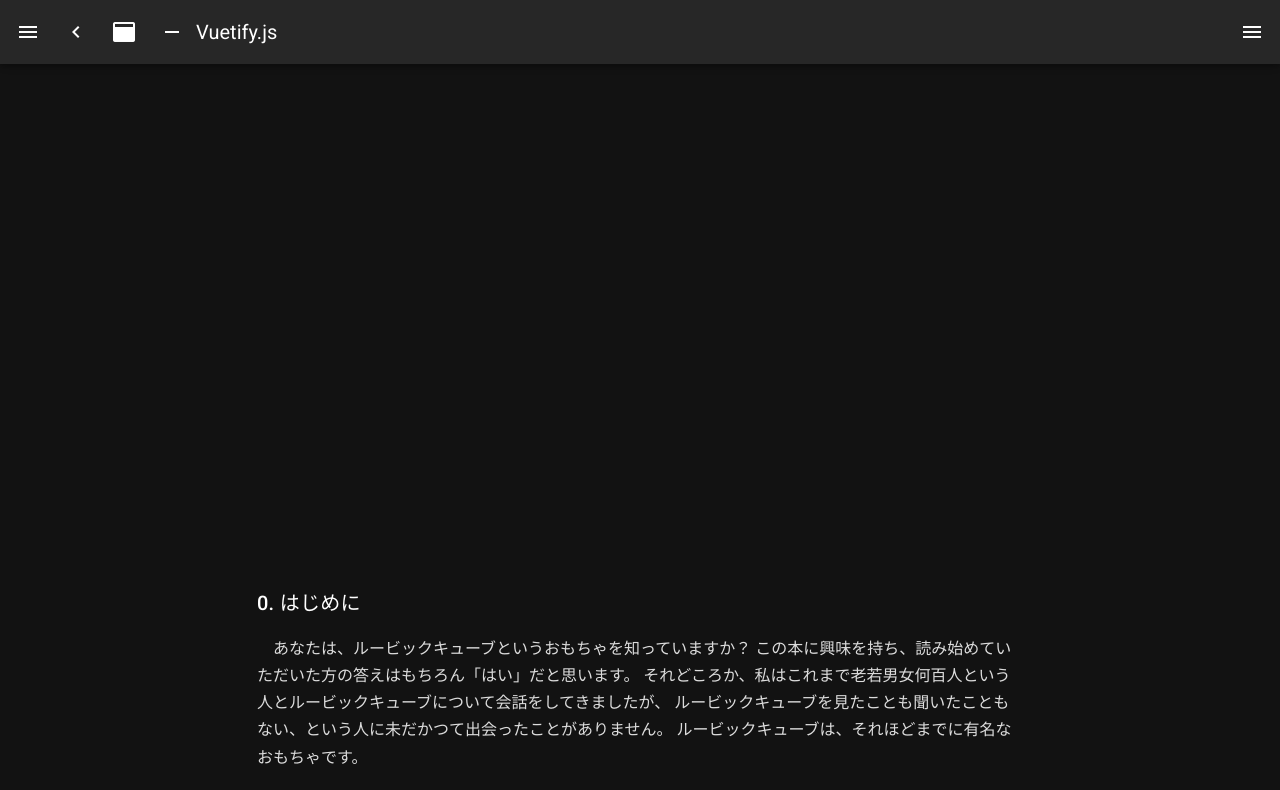
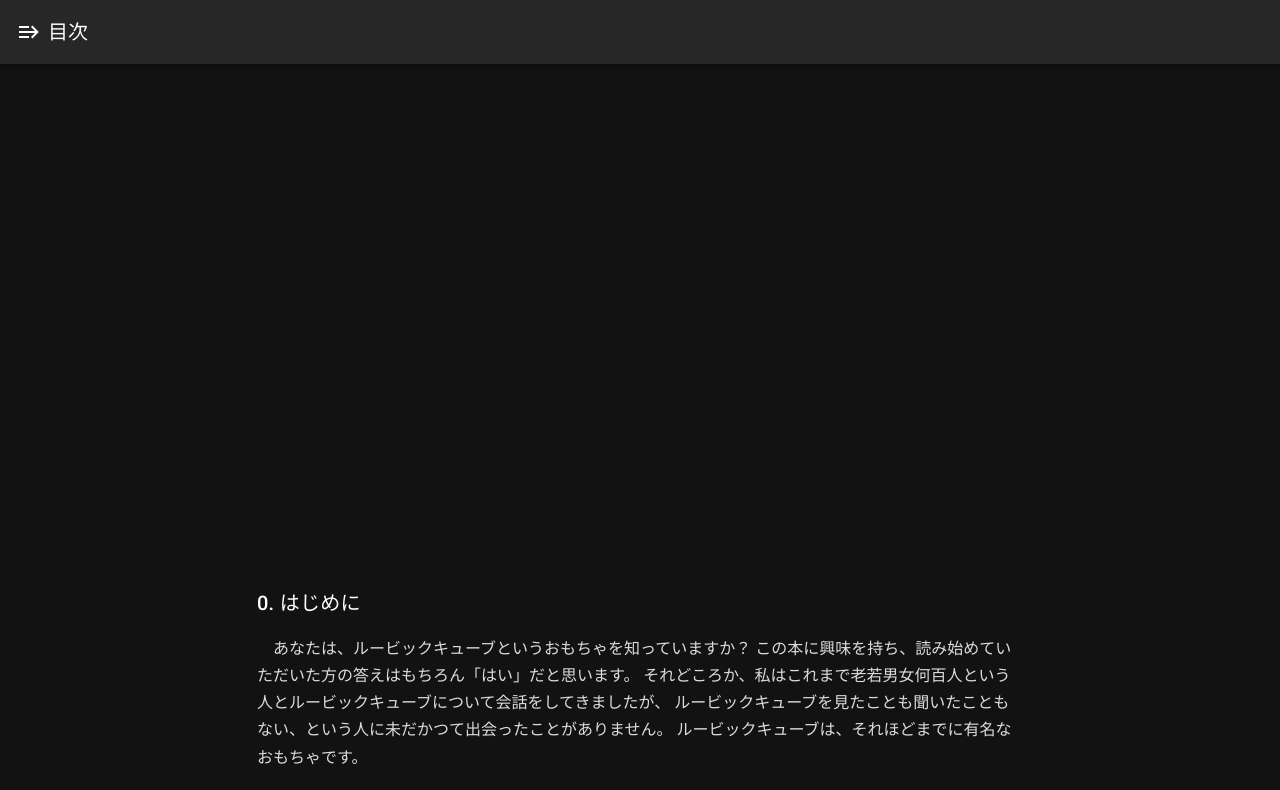
Before and after one commit to roudai/rubiks-book, a Nuxt app: page / in a window 1280 px wide. Shown: the top 790 px of the page. Built offline with nearby package versions, Linux system fonts and the light colour scheme.

Commit message:
メニュー追加

```diff
--- a/layouts/default.vue
+++ b/layouts/default.vue
@@ -15,9 +15,6 @@
           router
           exact
         >
-          <v-list-item-action>
-            <v-icon>{{ item.icon }}</v-icon>
-          </v-list-item-action>
           <v-list-item-content>
             <v-list-item-title>{{ item.title }}</v-list-item-title>
           </v-list-item-content>
@@ -25,68 +22,174 @@
       </v-list>
     </v-navigation-drawer>
     <v-app-bar :clipped-left="clipped" fixed app>
-      <v-app-bar-nav-icon @click.stop="drawer = !drawer" />
-      <v-btn icon @click.stop="miniVariant = !miniVariant">
-        <v-icon>mdi-{{ `chevron-${miniVariant ? 'right' : 'left'}` }}</v-icon>
-      </v-btn>
-      <v-btn icon @click.stop="clipped = !clipped">
-        <v-icon>mdi-application</v-icon>
-      </v-btn>
-      <v-btn icon @click.stop="fixed = !fixed">
-        <v-icon>mdi-minus</v-icon>
-      </v-btn>
+      <v-icon aria-label="目次" @click.stop="drawer = !drawer">{{
+        icon.mdiForwardburger
+      }}</v-icon>
       <v-toolbar-title>{{ title }}</v-toolbar-title>
-      <v-spacer />
-      <v-btn icon @click.stop="rightDrawer = !rightDrawer">
-        <v-icon>mdi-menu</v-icon>
-      </v-btn>
     </v-app-bar>
     <v-main>
       <v-container>
         <Nuxt />
       </v-container>
     </v-main>
-    <v-navigation-drawer v-model="rightDrawer" :right="right" temporary fixed>
-      <v-list>
-        <v-list-item @click.native="right = !right">
-          <v-list-item-action>
-            <v-icon light> mdi-repeat </v-icon>
-          </v-list-item-action>
-          <v-list-item-title>Switch drawer (click me)</v-list-item-title>
-        </v-list-item>
-      </v-list>
-    </v-navigation-drawer>
     <v-footer :absolute="!fixed" app>
-      <span>&copy; {{ new Date().getFullYear() }}</span>
+      <span>&copy; {{ new Date().getFullYear() }} roudai.net</span>
     </v-footer>
   </v-app>
 </template>
 
 <script>
+import { mdiForwardburger } from '@mdi/js'
+
 export default {
   name: 'DefaultLayout',
   data() {
     return {
+      icon: { mdiForwardburger },
       clipped: false,
       drawer: false,
       fixed: false,
       items: [
         {
-          icon: 'mdi-apps',
-          title: 'Welcome',
-          to: '/',
+          title: '0. はじめに',
+          to: '#chapter0',
         },
         {
-          icon: 'mdi-chart-bubble',
-          title: 'Inspire',
-          to: '/inspire',
+          title: '1. 筆者について',
+          to: '#chapter1',
+        },
+        {
+          title: '2. ルービックキューブの大会とは',
+          to: '#chapter2',
+        },
+        {
+          title: '2-1. 誰が開催しているのか',
+          to: '#chapter2-1',
+        },
+        {
+          title: '2-2. 大会に出るには',
+          to: '#chapter2-2',
+        },
+        {
+          title: '2-3. 開催競技',
+          to: '#chapter2-3',
+        },
+        {
+          title: '2-4. 競技形式',
+          to: '#chapter2-4',
+        },
+        {
+          title: '2-5. 大会についてのQ&A',
+          to: '#chapter2-5',
+        },
+        {
+          title: '小話1 ルービックキューブはどれだけ難しいのか',
+          to: '#short1',
+        },
+        {
+          title: '3. 各競技の紹介',
+          to: '#chapter3',
+        },
+        {
+          title: '3-1. 3x3x3 キューブ',
+          to: '#chapter3-1',
+        },
+        {
+          title: '3-2. 2x2x2キューブ',
+          to: '#chapter3-2',
+        },
+        {
+          title: '3-3. 4x4x4キューブ',
+          to: '#chapter3-3',
+        },
+        {
+          title: '3-4. 5x5x5キューブ',
+          to: '#chapter3-4',
+        },
+        {
+          title: '3-5. 6x6x6キューブ',
+          to: '#chapter3-5',
+        },
+        {
+          title: '3-6. 7x7x7キューブ',
+          to: '#chapter3-6',
+        },
+        {
+          title: '小話2 スクランブルプログラムについて',
+          to: '#short2',
+        },
+        {
+          title: '3-7. 3x3x3 目隠し',
+          to: '#chapter3-7',
+        },
+        {
+          title: '3-8. 3x3x3 最少手数',
+          to: '#chapter3-8',
+        },
+        {
+          title: '3-9. 3x3x3 片手',
+          to: '#chapter3-9',
+        },
+        {
+          title: '3-10. 3x3x3 足',
+          to: '#chapter3-10',
+        },
+        {
+          title: '小話3 大会での不正について',
+          to: '#short3',
+        },
+        {
+          title: '3-11. ルービッククロック',
+          to: '#chapter3-11',
+        },
+        {
+          title: '3-12. メガミンクス',
+          to: '#chapter3-12',
+        },
+        {
+          title: '3-13. ピラミンクス',
+          to: '#chapter3-13',
+        },
+        {
+          title: '3-14. スキューブ',
+          to: '#chapter3-14',
+        },
+        {
+          title: '3-15. スクエア1',
+          to: '#chapter3-15',
+        },
+        {
+          title: '小話4 視覚障がい者とルービックキューブ',
+          to: '#short4',
+        },
+        {
+          title: '3-16. 4x4x4 目隠し',
+          to: '#chapter3-16',
+        },
+        {
+          title: '3-17. 5x5x5 目隠し',
+          to: '#chapter3-17',
+        },
+        {
+          title: '3-18. 3x3x3 複数目隠し',
+          to: '#chapter3-18',
+        },
+        {
+          title: 'まとめ',
+          to: '#summary',
         },
       ],
       miniVariant: false,
       right: true,
       rightDrawer: false,
-      title: 'Vuetify.js',
+      title: '目次',
     }
   },
 }
 </script>
+
+<style>
+.v-icon {
+  margin-right: 0.5rem;
+}
+</style>
--- a/package.json
+++ b/package.json
@@ -13,6 +13,7 @@
     "lintfix": "prettier --write --list-different . && yarn lint:js --fix"
   },
   "dependencies": {
+    "@mdi/js": "^7.0.96",
     "core-js": "^3.25.3",
     "nuxt": "^2.15.8",
     "vue": "^2.7.10",
```
Also changed, not shown: 1 other file (tests, documents, lock files or other folders).
